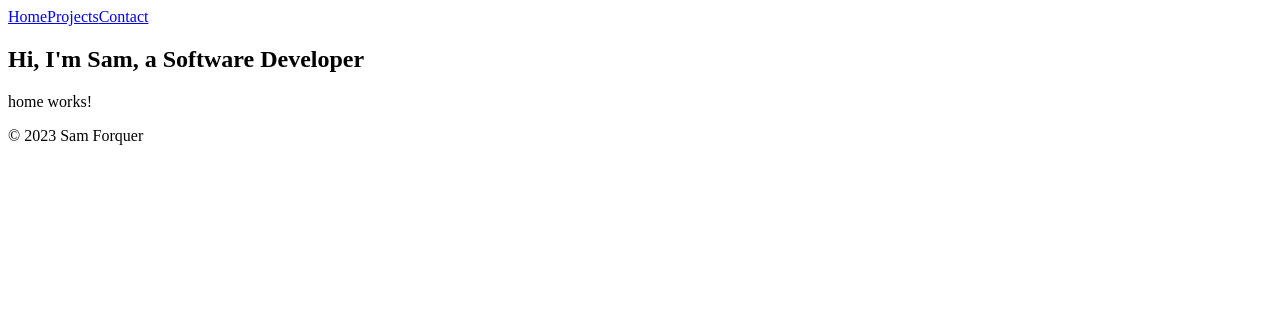
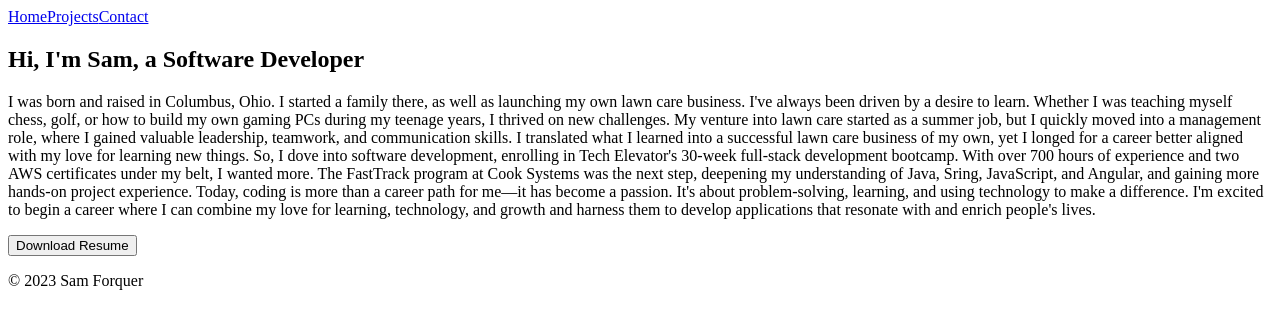
Before and after one commit to Samforquer/portfolio, an Angular app: page /home in a window 1280 px wide. Shown: the top 328 px of the page. Built offline with nearby package versions, Linux system fonts and the light colour scheme; no server answers.

Commit message:
all content added to homepage

```diff
--- a/src/app/home/home.component.html
+++ b/src/app/home/home.component.html
@@ -1,4 +1,26 @@
-<h2>Hi, I'm Sam, a Software Developer</h2>
-<p>home works!</p>
-<img *ngIf="profileData" [src]="profileData.avatar_url" alt="Profile Picture" />
-<p *ngIf="profileData">{{ profileData.bio }}</p>
+<div id="story">
+    <h2>Hi, I'm Sam, a Software Developer</h2>
+    <p>
+        I was born and raised in Columbus, Ohio. I started a family there, as well as launching my own lawn care
+        business.
+        I've always been driven by a desire to learn. Whether I was teaching myself chess, golf,
+        or how to build my own gaming PCs during my teenage years, I thrived on new challenges.
+        My venture into lawn care started as a summer job, but I quickly moved into a management role,
+        where I gained valuable leadership, teamwork, and communication skills. I translated what I learned into a
+        successful lawn care business of my own,
+        yet I longed for a career better aligned with my love for learning new things. So, I dove into software
+        development, enrolling in Tech Elevator's 30-week full-stack development
+        bootcamp. With over 700 hours of experience and two AWS certificates under my belt, I wanted more. The FastTrack
+        program at Cook Systems was the next step, deepening my understanding of Java,
+        Sring, JavaScript, and Angular, and gaining more hands-on project experience.
+        Today, coding is more than a career path for me—it has become a passion. It's about problem-solving, learning,
+        and using technology to make a difference.
+        I'm excited to begin a career where I can combine my love for learning,
+        technology, and growth and harness them to develop applications that resonate with and enrich people's lives.
+    </p>
+</div>
+<div id="pic-bio">
+    <img *ngIf="profileData" [src]="profileData.avatar_url" alt="Profile Picture" />
+    <p *ngIf="profileData">{{ profileData.bio }}</p>
+</div>
+<a href="assets/resume.pdf"><button>Download Resume</button></a>
```
Also changed, not shown: 1 other file (tests, documents, lock files or other folders).
